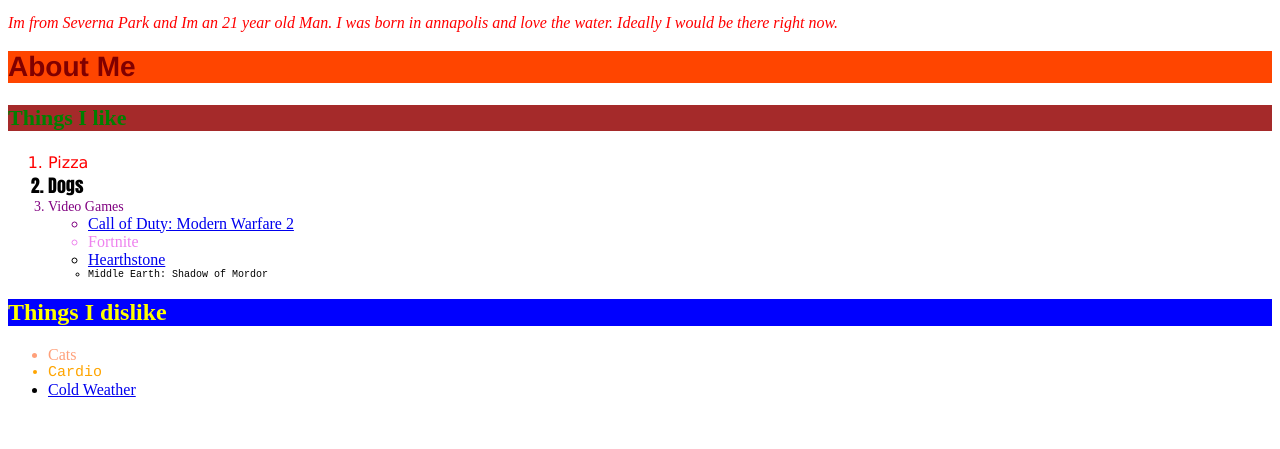
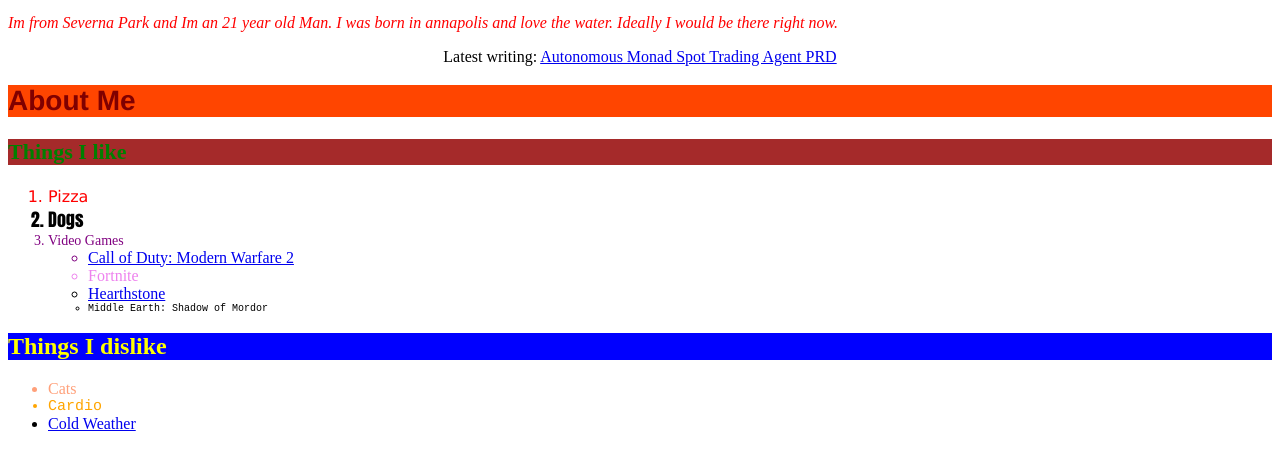
Before and after one commit to ianrhutcheson/ianrhutcheson.github.io, a plain HTML site: page index.html in a window 1280 px wide. Shown: the part 406-855 px from the top of the page. Before the commit the page ends 821 px from the top, so only its background shows below. Drawn offline with Linux system fonts and the light colour scheme.

Commit message:
Add PRD for autonomous Monad trading agent

```diff
--- a/index.html
+++ b/index.html
@@ -13,9 +13,10 @@
   gtag('config', 'UA-103063313-2');
 </script>
 	<body>
-	<h1 style="text-align:center;font-size:64px;font-family:Ariel;color: blue"><strong>Ian Hutcheson</strong></h1>
-	     <a href="http://hmpg.net/"> <img src="https://ianrhutcheson.github.io/ianh.jpg"> <a>
-	    <p style="font-family:Ariel;color:red"><em>Im from Severna Park and Im an 21 year old Man. I was born in annapolis and love the water. Ideally I would be there right now.</em></p>
+        <h1 style="text-align:center;font-size:64px;font-family:Ariel;color: blue"><strong>Ian Hutcheson</strong></h1>
+             <a href="http://hmpg.net/"> <img src="https://ianrhutcheson.github.io/ianh.jpg"> <a>
+            <p style="font-family:Ariel;color:red"><em>Im from Severna Park and Im an 21 year old Man. I was born in annapolis and love the water. Ideally I would be there right now.</em></p>
+            <p style="font-family:Ariel;color:black;text-align:center">Latest writing: <a href="https://ianrhutcheson.github.io/autonomous-monad-agent-prd.md">Autonomous Monad Spot Trading Agent PRD</a></p>
 	    <h1 style="font-family:Helvetica;font-size:28px;color:Maroon;background-color:orangered">About Me</h1>
 	        <h3 style="color:green;font-size:22px;background-color:brown"><strong>Things I like</strong></h3>
 	        <!--The following are things I like in order-->
```
Also changed, not shown: 1 other file.
